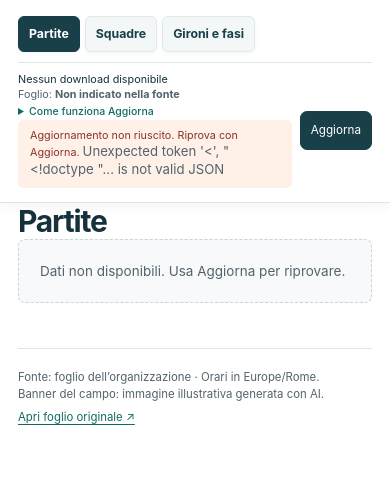
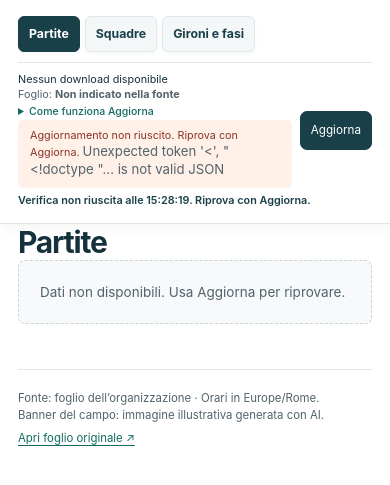
Before and after one commit to lorenz-gorini/ultimateciu2026, a website built with Vite: page index.html in a window 390 px wide. Both pictures are taken after a click on the button "Aggiorna". Shown: the part 55-540 px from the top of the page. Built offline with nearby package versions, Linux system fonts and the light colour scheme; files whose address does not match are found by name.

Commit message:
Show completion feedback for manual data refresh
Report the check time and distinguish a newer published copy, unchanged data, and failure. Keep data timestamps honest and preserve filters and last valid data. Verified with ten frontend tests, production build, and desktop/mobile browser checks. Scheduled workflow is active but scheduled execution remains unverified. AI-assisted implementation.

```diff
--- a/index.html
+++ b/index.html
@@ -33,7 +33,10 @@
             id="freshness"
             class="freshness"
             aria-label="Aggiornamento dati"
-          ></aside>
+          >
+            <div id="freshness-controls" class="freshness-controls"></div>
+            <p id="refresh-status" class="refresh-status" role="status" aria-live="polite" aria-atomic="true" hidden></p>
+          </aside>
         </div>
       </div>
     </header>
--- a/src/main.js
+++ b/src/main.js
@@ -11,7 +11,8 @@ import {
 } from "./data.js";
 
 const content = document.querySelector("#content");
-const freshness = document.querySelector("#freshness");
+const freshness = document.querySelector("#freshness-controls");
+const refreshStatus = document.querySelector("#refresh-status");
 const filters = { search: "", date: "", phase: "", status: "" };
 const CACHE_KEY = "ciu2026-data-v1";
 let data = null;
@@ -73,7 +74,9 @@ function renderFreshness() {
     <details class="refresh-info" ${restoreInfo ? "open" : ""}><summary>Come funziona Aggiorna</summary><p>Aggiorna legge l’ultima copia pubblicata. Il foglio viene importato separatamente; gli aggiornamenti possono arrivare in ritardo.</p></details>
     ${error ? `<p role="alert" class="error">Aggiornamento non riuscito. ${data ? `Dati conservati (${ageText()}).` : "Riprova con Aggiorna."} <span class="muted">${escape(error)}</span></p>` : ""}</div>
     <button id="refresh" ${busy ? "disabled" : ""}>${busy ? "Aggiornamento…" : "Aggiorna"}</button>`;
-  document.querySelector("#refresh").addEventListener("click", refresh);
+  document.querySelector("#refresh").addEventListener("click", () =>
+    refresh({ manual: true }),
+  );
   if (restoreFocus)
     document.querySelector("#refresh").focus({ preventScroll: true });
 }
@@ -326,9 +329,13 @@ function locationHash() {
   }
 }
 
-async function refresh() {
+async function refresh({ manual = false } = {}) {
   if (busy) return;
   busy = true;
+  if (manual) {
+    refreshStatus.hidden = false;
+    refreshStatus.textContent = "Verifica della copia pubblicata…";
+  }
   const focusedId = document.activeElement?.id;
   const selection =
     document.activeElement instanceof HTMLInputElement
@@ -345,6 +352,15 @@ async function refresh() {
   data = result.data;
   error = result.error;
   busy = false;
+  if (manual) {
+    const checkedAt = new Intl.DateTimeFormat("it-IT", {
+      timeZone: "Europe/Rome",
+      timeStyle: "medium",
+    }).format(new Date());
+    refreshStatus.textContent = error
+      ? `Verifica non riuscita alle ${checkedAt}. ${data ? "Ultimi dati validi conservati." : "Riprova con Aggiorna."}`
+      : `Verificato alle ${checkedAt}: ${changed ? "nuova copia caricata." : "nessuna nuova copia pubblicata."}`;
+  }
   if (changed) {
     try {
       localStorage.setItem(CACHE_KEY, JSON.stringify(data));
--- a/src/style.css
+++ b/src/style.css
@@ -177,17 +177,25 @@ nav a[aria-current="page"]:hover {
   padding: 0 28px;
 }
 .freshness {
+  border-left: 1px solid var(--line);
+  padding-left: 20px;
+  font-size: 0.72rem;
+}
+.freshness-controls {
   display: flex;
   align-items: center;
   gap: 12px;
-  border-left: 1px solid var(--line);
-  padding-left: 20px;
-  font-size: 0.72rem;
 }
 .freshness p {
   font-size: 0.72rem;
   margin: 0;
   line-height: 1.35;
+}
+.freshness .refresh-status:not([hidden]) {
+  margin-top: 6px;
+  max-width: 325px;
+  color: var(--deep);
+  font-weight: 600;
 }
 .freshness-meta {
   width: 225px;
@@ -784,10 +792,12 @@ footer a {
     padding: 0 18px;
   }
   .freshness {
-    gap: 8px;
     padding: 10px 0 0;
     margin-top: 10px;
     border-top: 1px solid var(--line);
+  }
+  .freshness-controls {
+    gap: 8px;
     justify-content: space-between;
   }
   .freshness-meta {
```
Also changed, not shown: docs/IMPLEMENTATION_HANDOFF.md (+6 -0 lines), README.md.
